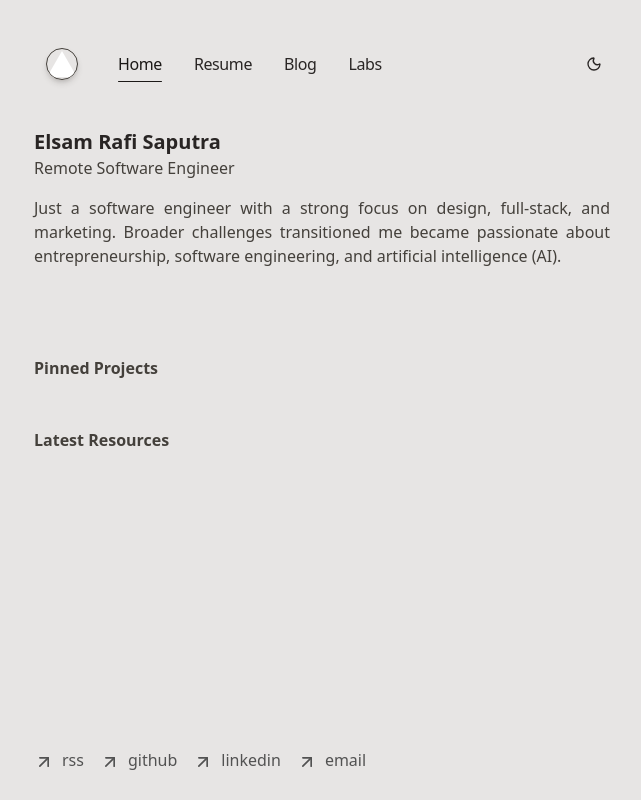
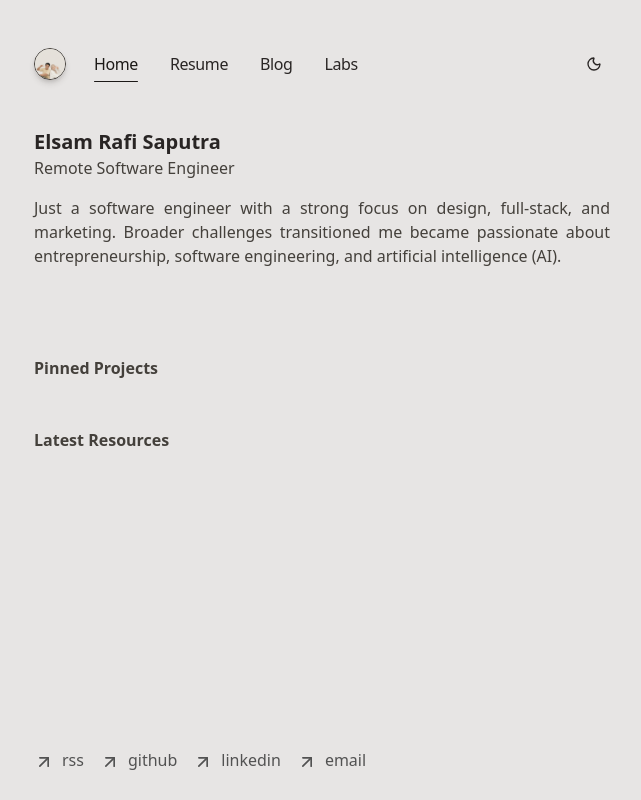
Before and after one commit to elsamrafisptr/my-labs, a Next.js app: page / in a window 1280 px wide. Shown: the whole page, without its empty margins (318-959 px from the left). Built offline with nearby package versions, Linux system fonts and the light colour scheme.

Commit message:
feat: add profile.png

```diff
--- a/src/components/elements/navbar.tsx
+++ b/src/components/elements/navbar.tsx
@@ -39,9 +39,9 @@ const Navbar = () => {
       className="sticky top-0 container my-12 flex max-w-[680px] items-center justify-between gap-4 lg:my-10"
     >
       <div className="flex items-center gap-4 tracking-tight md:gap-6">
-        <Link href="/" className="relative m-1 flex items-center px-2 py-1">
+        <Link href="/" className="relative flex items-center py-2">
           <Image
-            src="/vercel.svg"
+            src="/profile.png"
             alt="logo"
             width={32}
             height={32}
```
Also changed, not shown: public/profile.png (added).
